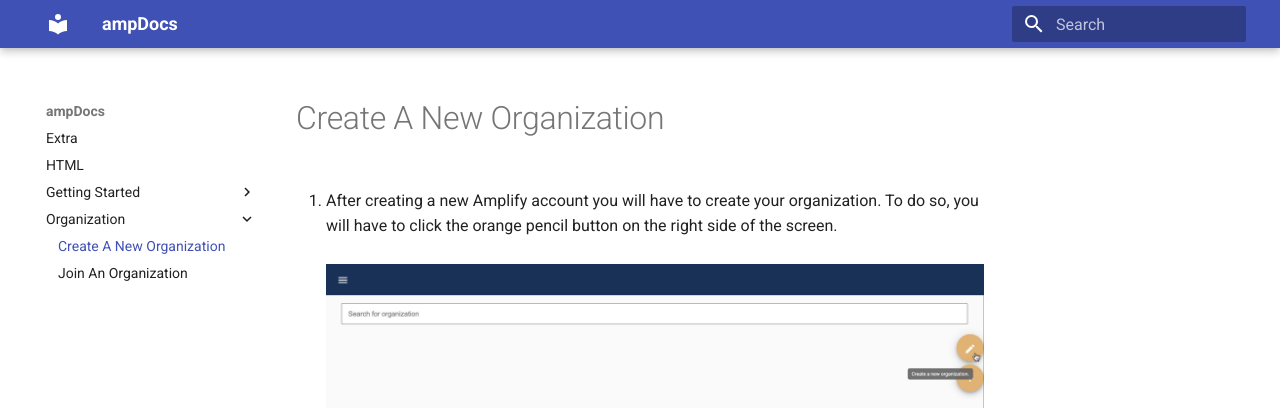
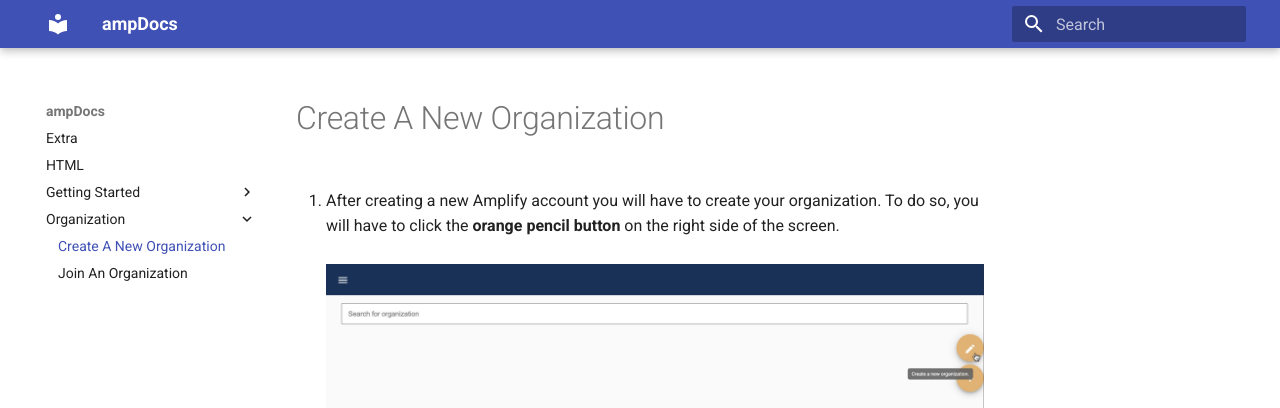
Before and after one commit to ogiovanniruiz/ampDocs, an MkDocs documentation site: the page built from docs/Organization/create-a-new-organization.md, in a window 1280 px wide and 900 px high. Shown: the top 408 px of the window. Built offline with MkDocs 1.6.1 and Material for MkDocs 9.7.7, drawn with Linux system fonts in a browser that asks for light colours.

```diff
--- a/docs/Organization/create-a-new-organization.md
+++ b/docs/Organization/create-a-new-organization.md
@@ -6,7 +6,7 @@ layout: docs
 ---
 # Create A New Organization
 
-1. After creating a new Amplify account you will have to create your organization. To do so, you will have to click the orange pencil button on the right side of the screen.
+1. After creating a new Amplify account you will have to create your organization. To do so, you will have to click the **orange pencil button** on the right side of the screen.
 <br><br>
 ![](../../images/create-org-step1.jpg)
 
```
